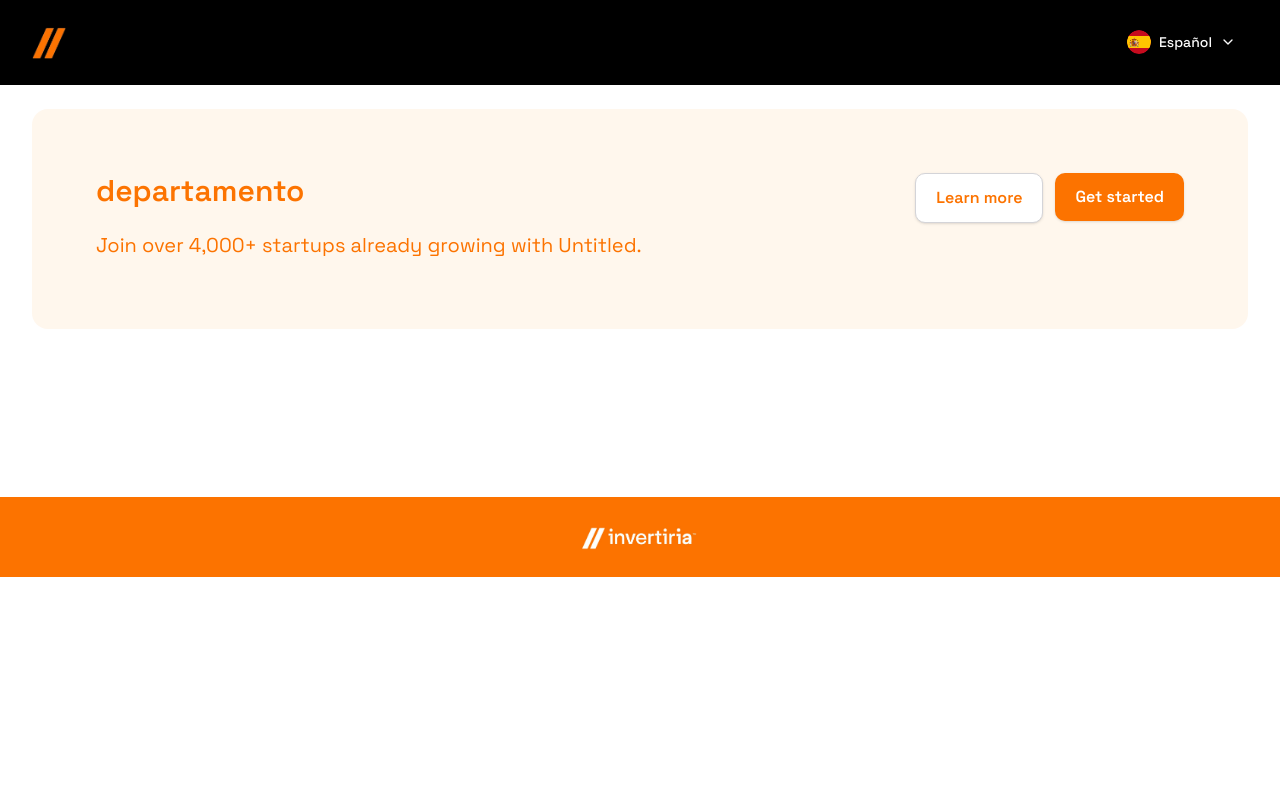
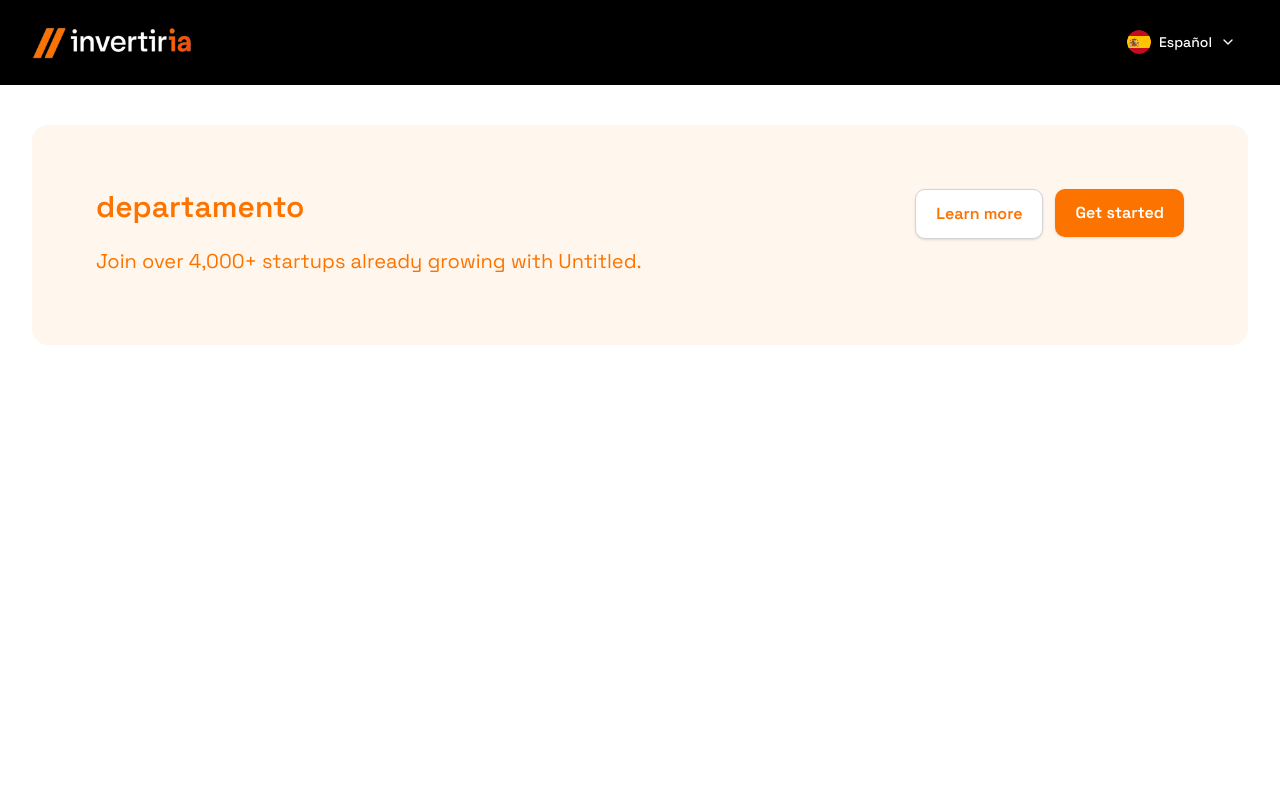
Before and after one commit to INVERTIRIA/invertiria-aws, a React (Vite) app: page /test in a window 1280 px wide. Shown: the top 800 px of the page. Built offline with nearby package versions, Linux system fonts and the light colour scheme; no server answers; the database is empty.

Commit message:
branding

```diff
--- a/src/components/ChartSimple.jsx
+++ b/src/components/ChartSimple.jsx
@@ -25,7 +25,7 @@ function MyLineChart({ results, dataName }) {
     }
 
     return (
-        <div className='bg-black pb-10'>
+        <div className='bg-black pb-30'>
             <h1 className='text-center text-white text-4xl font-bold pb-5'>{dataName}</h1>
             <div className="w-full h-[50vh] flex justify-center items-center">
                 <ResponsiveContainer>
@@ -38,7 +38,7 @@ function MyLineChart({ results, dataName }) {
                         <YAxis />
                         <Tooltip />
                         <Legend />
-                        <Line type="monotone" dataKey={dataName} stroke="#00d8ff" />
+                        <Line type="monotone" dataKey={dataName} stroke="#FC7300" />
                     </LineChart>
                 </ResponsiveContainer>
             </div>
--- a/src/components/Footer.jsx
+++ b/src/components/Footer.jsx
@@ -3,7 +3,7 @@ import { Link } from "react-router";
 // Footer
 function Footer() {
     return (
-        <footer className="bg-invertiria-1">
+        <footer className="bg-invertiria-gradient">
             <nav className="mx-auto flex max-w-7xl justify-center p-6 lg:px-8">
                 <Link to="/" className="text-amber-50"><img src="/assets/images/logo-completo.png" className="h-8 w-auto" /></Link>
             </nav>
--- a/src/components/Header.jsx
+++ b/src/components/Header.jsx
@@ -8,7 +8,7 @@ function Header() {
     return (
         <header className="bg-black">
             <nav className="mx-auto flex max-w-7xl items-center justify-between p-6 lg:px-8">
-                <Link to="/"><img src="/assets/images/logo.png" className="h-8 w-auto" /></Link>
+                <Link to="/"><img src="/assets/images/logo-original.png" className="h-8 w-auto" /></Link>
                 <LanguageSelector />
             </nav>
         </header>
--- a/src/components/InvestForm.jsx
+++ b/src/components/InvestForm.jsx
@@ -7,8 +7,8 @@ function InvestForm({title, paragraph}) {
         <div className="bg-black">
             <div className="px-6 py-24 sm:px-6 sm:py-12 lg:px-8">
                 <div className="mx-auto max-w-2xl text-center">
-                    <h2 className="text-4xl font-semibold tracking-tight text-balance text-white sm:text-5xl">{title}</h2>
-                    <p className="mx-auto mt-6 max-w-xl text-lg/8 text-pretty text-cyan-50">{paragraph}</p>
+                    <h2 className="text-4xl font-semibold tracking-tight text-balance text-invertiria-1 sm:text-5xl">{title}</h2>
+                    <p className="mx-auto mt-6 max-w-xl text-lg/8 text-pretty text-white">{paragraph}</p>
                     <br />
                     <Map />
                     <br />
--- a/src/components/InvestResults.jsx
+++ b/src/components/InvestResults.jsx
@@ -5,8 +5,8 @@ function InvestResult({title, paragraph, results}) {
         <div className="bg-black pb-20">
             <div className="px-6 py-24 sm:px-6 sm:py-12 lg:px-8">
                 <div className="mx-auto max-w-2xl text-center">
-                    <h2 className="text-4xl font-semibold tracking-tight text-balance text-white sm:text-5xl">{title}</h2>
-                    <p className="mx-auto mt-6 max-w-xl text-lg/8 text-pretty text-cyan-50">{paragraph}</p>
+                    <h2 className="text-4xl font-semibold tracking-tight text-balance text-invertiria-1 sm:text-5xl">{title}</h2>
+                    <p className="mx-auto mt-6 max-w-xl text-lg/8 text-pretty text-white">{paragraph}</p>
                     {results}
                 </div>
             </div>
--- a/src/components/ui/dropdown-menu.tsx
+++ b/src/components/ui/dropdown-menu.tsx
@@ -72,7 +72,7 @@ function DropdownMenuItem({
       data-inset={inset}
       data-variant={variant}
       className={cn(
-        "focus:bg-invertiria-1/7 focus:text-invertiria-1 data-[variant=destructive]:text-destructive data-[variant=destructive]:focus:bg-destructive/10 dark:data-[variant=destructive]:focus:bg-destructive/20 data-[variant=destructive]:focus:text-destructive data-[variant=destructive]:*:[svg]:!text-destructive [&_svg:not([class*='text-'])]:text-muted-foreground relative flex cursor-default items-center gap-2 rounded-sm px-2 py-1.5 text-sm outline-hidden select-none data-[disabled]:pointer-events-none data-[disabled]:opacity-50 data-[inset]:pl-8 [&_svg]:pointer-events-none [&_svg]:shrink-0 [&_svg:not([class*='size-'])]:size-4",
+        "focus:bg-invertiria-1/7 focus:text-invertiria-2 data-[variant=destructive]:text-destructive data-[variant=destructive]:focus:bg-destructive/10 dark:data-[variant=destructive]:focus:bg-destructive/20 data-[variant=destructive]:focus:text-destructive data-[variant=destructive]:*:[svg]:!text-destructive [&_svg:not([class*='text-'])]:text-muted-foreground relative flex cursor-default items-center gap-2 rounded-sm px-2 py-1.5 text-sm outline-hidden select-none data-[disabled]:pointer-events-none data-[disabled]:opacity-50 data-[inset]:pl-8 [&_svg]:pointer-events-none [&_svg]:shrink-0 [&_svg:not([class*='size-'])]:size-4",
         className
       )}
       {...props}
--- a/src/main.css
+++ b/src/main.css
@@ -114,6 +114,8 @@
 @layer base {
   * {
     @apply border-border outline-ring/50;
+
+    /* Aplicar fuente a toda la pagina */
     font-family: "Space Grotesk", sans-serif;
     font-optical-sizing: auto;
     font-style: normal;
@@ -125,13 +127,21 @@
 }
 
 @layer utilities {
+  /* Fuente de la marca */
   .space-grotesk {
     font-family: "Space Grotesk", sans-serif;
     font-optical-sizing: auto;
     font-style: normal;
   }
+
+  /* Gradiente de la marca */
+  .bg-invertiria-gradient {
+    background-image: linear-gradient(90deg, rgba(252, 115, 0, 1) 0%, rgba(251, 61, 3, 1) 100%);
+  }
 }
 
 @theme {
+  /* Colores de la marca */
   --color-invertiria-1: #FC7300;
+  --color-invertiria-2: #FB3D03;
 }
--- a/src/pages/Test.jsx
+++ b/src/pages/Test.jsx
@@ -16,9 +16,7 @@ function Test() {
 
     return (
         <>
-            <br />
-
-            <div className="self-stretch pb-6 md:pb-24 flex flex-col justify-center items-center overflow-hidden">
+            <div className="self-stretch pt-10 pb-6 md:pb-24 flex flex-col justify-center items-center overflow-hidden">
                 <div className="w-full max-w-[1280px] px-4 md:px-8 flex flex-col justify-start items-start gap-4 md:gap-8">
                     <div className="self-stretch p-6 md:p-16 bg-orange-50 rounded-2xl flex flex-col lg:flex-row justify-between items-start gap-6">
                         <div className="flex-1 flex flex-col justify-start items-start gap-2 md:gap-4 min-w-0">
@@ -40,10 +38,8 @@ function Test() {
                     </div>
                 </div>
             </div>
-
-            <br />
-            <br />
-            <br />
+            {/* Seccion vacia */}
+            <div className="p-55"></div>
         </>
     )
 
```
Also changed, not shown: public/assets/images/logo-completo.png, public/assets/images/logo-original.png (added).
